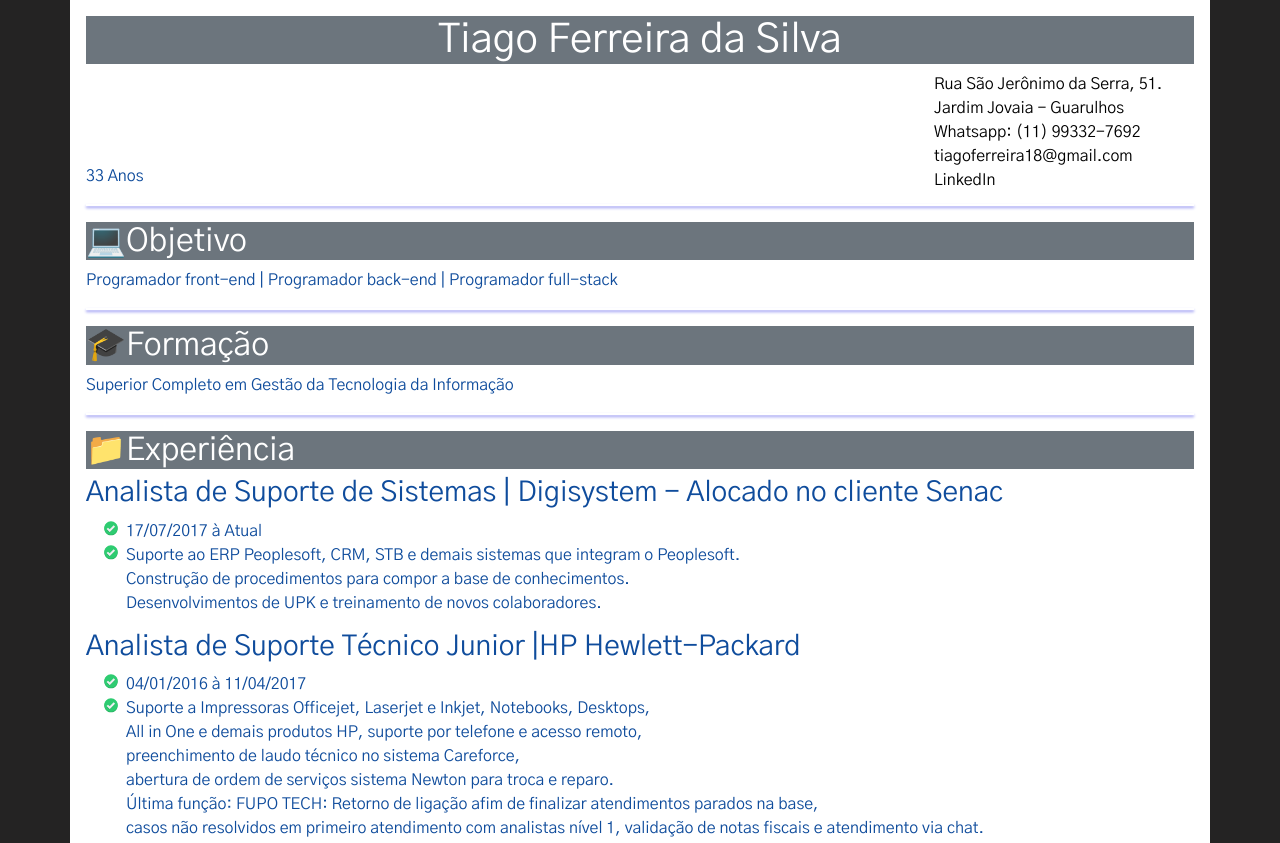
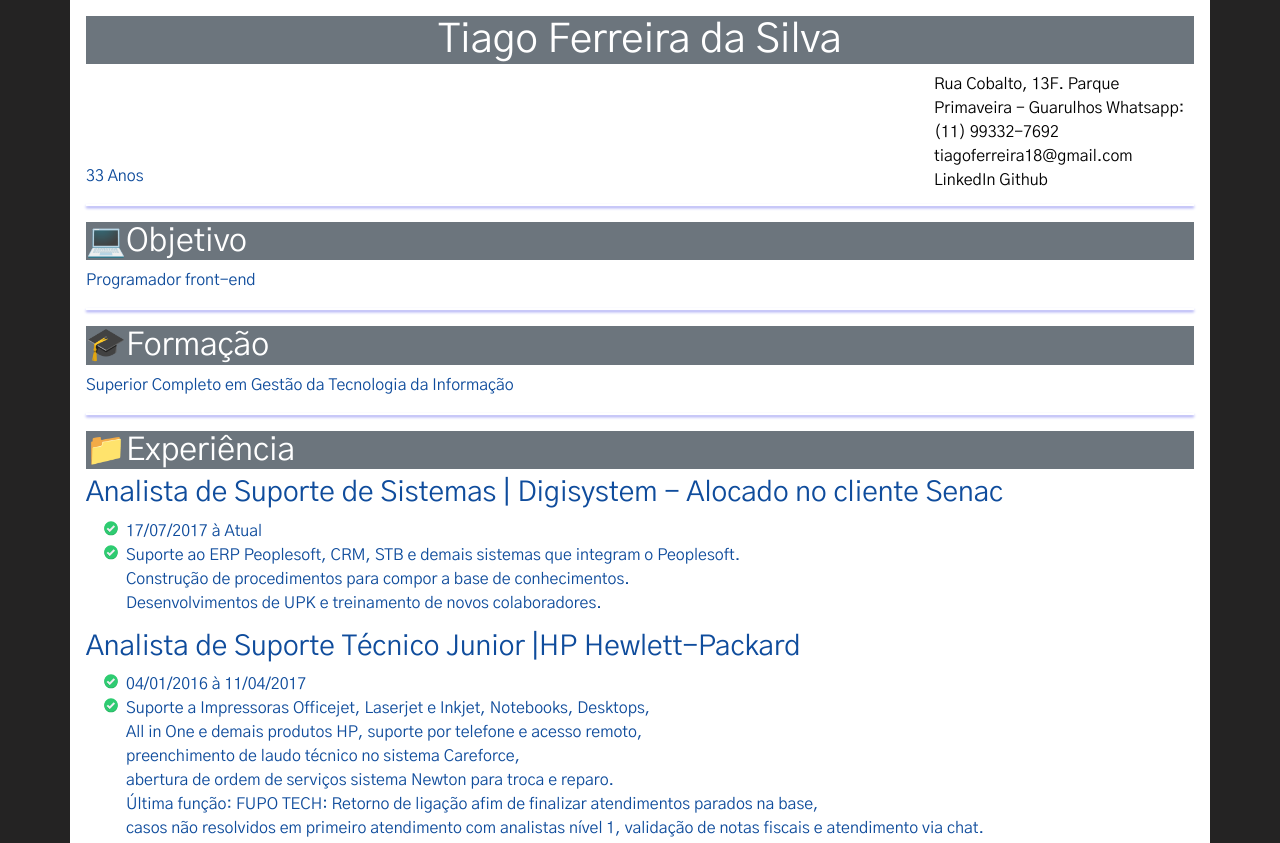
Before and after one commit to tiagoferreira18/curriculo, a plain HTML site: page index.html in a window 1280 px wide. Shown: the top 843 px of the page. Drawn offline with nearby package versions, Linux system fonts and the light colour scheme.

Commit message:
atualizando dados cadastrais

```diff
--- a/index.html
+++ b/index.html
@@ -13,17 +13,18 @@
     <div class="container container-sm container-ms ">
     <h1 class="badge-secondary ">Tiago Ferreira da Silva</h1>
     <div class="contato">
-      <a target="_blank" href="https://goo.gl/maps/oNocBuDyGizreeoH6">Rua São Jerônimo da Serra, 51.</a>
-        <a href="https://goo.gl/maps/oNocBuDyGizreeoH6">Jardim Jovaia - Guarulhos</a>
+      <a target="_blank" href="#S">Rua Cobalto, 13F.</a>
+        <a href="https://goo.gl/maps/oNocBuDyGizreeoH6">Parque Primaveira - Guarulhos</a>
         <a target="_blank" href="https://wa.me/5511993327692"> Whatsapp: (11) 99332-7692</a>
         <a href="mailto:tiagoferreira18@gmail.com">tiagoferreira18@gmail.com</a> <br>
       <a target="_blank" href="https://www.linkedin.com/in/tiago-ferreira-da-silva-327098107/">LinkedIn</a>
+      <a href="https://github.com/tiagoferreira18">Github</a>
     </div>
 
     <p id="idade">33 Anos</p>
     <hr />
     <h2 class="objetivo badge-secondary ">Objetivo</h2>
-    <p>Programador front-end | Programador back-end | Programador full-stack</p>
+    <p>Programador front-end </p>
     <hr />
     <h2 class="formacao badge-secondary">Formação</h2>
     <p>Superior Completo em Gestão da Tecnologia da Informação</p>
```
